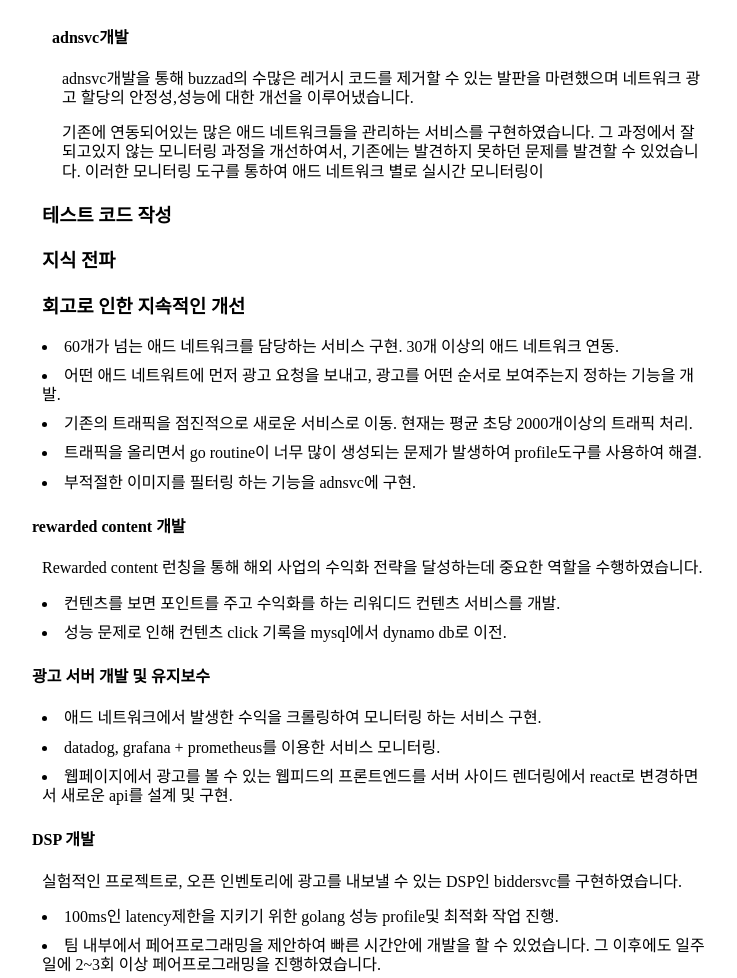
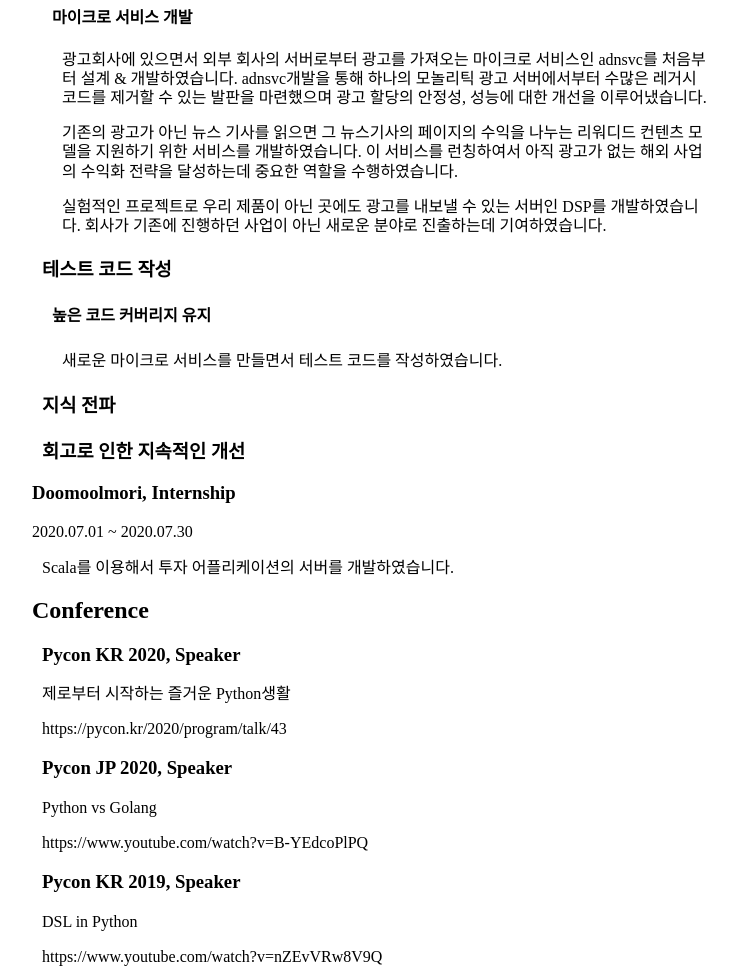
Before and after one commit to MagicalLas/atmosphere, a plain HTML site: page resume.html in a window 1280 px wide. Shown: the part 357-1335 px from the top of the page, without its empty margins (11-748 px from the left). Drawn offline with Linux system fonts and the light colour scheme.

Commit message:
Update resume.html

```diff
--- a/resume.html
+++ b/resume.html
@@ -123,7 +123,7 @@
                 <h1>Wonho Ha</h1>
                 <div>
                     <p>
-                        이제 성장하기 시작한 주니어 프로그래머입니다. 함수형 프로그래밍이나 DDD, 페어프로그래밍에 관심이 많습니다.
+                        이제 성장하기 시작한 주니어 프로그래머입니다. 아키텍처나 DDD, 페어프로그래밍에 관심이 많습니다.
                     </p>
                     <p>Email: las@magical.dev</p>
                     <p>GitHub: @MagicalLas</p>
@@ -136,46 +136,35 @@
                 <div class="chapter">
                     <h3>시스템 개선 및 리팩터링</h3>
                     <div class="chapter">
-                        <h4>adnsvc개발</h4>
+                        <h4>마이크로 서비스 개발</h4>
                         <div class="chapter">
                             <p>
-                                adnsvc개발을 통해 buzzad의 수많은 레거시 코드를 제거할 수 있는 발판을 마련했으며 네트워크 광고 할당의 안정성,성능에 대한 개선을 이루어냈습니다.
+                                광고회사에 있으면서 외부 회사의 서버로부터 광고를 가져오는 마이크로 서비스인 adnsvc를 처음부터 설계 & 개발하였습니다.
+                                adnsvc개발을 통해 하나의 모놀리틱 광고 서버에서부터 수많은 레거시 코드를 제거할 수 있는 발판을 마련했으며 광고 할당의 안정성, 성능에 대한 개선을 이루어냈습니다.
                             </p>
-                            <p>기존에 연동되어있는 많은 애드 네트워크들을 관리하는 서비스를 구현하였습니다. 그 과정에서 잘 되고있지 않는 모니터링 과정을 개선하여서, 기존에는 발견하지 못하던 문제를 발견할 수 있었습니다. 이러한 모니터링 도구를 통하여 애드 네트워크 별로 실시간 모니터링이 </p>
+                            <p>
+                                기존의 광고가 아닌 뉴스 기사를 읽으면 그 뉴스기사의 페이지의 수익을 나누는 리워디드 컨텐츠 모델을 지원하기 위한 서비스를 개발하였습니다.
+                                이 서비스를 런칭하여서 아직 광고가 없는 해외 사업의 수익화 전략을 달성하는데 중요한 역할을 수행하였습니다.
+                            </p>
+                            <p>
+                                실험적인 프로젝트로 우리 제품이 아닌 곳에도 광고를 내보낼 수 있는 서버인 DSP를 개발하였습니다.
+                                회사가 기존에 진행하던 사업이 아닌 새로운 분야로 진출하는데 기여하였습니다.
+                            </p>
                         </div>
                     </div>
 
                     <h3>테스트 코드 작성</h3>
-                    <div class="chapter"></div>
+                    <div class="chapter">
+                        <h4>높은 코드 커버리지 유지</h4>
+                        <div class="chapter">
+                            새로운 마이크로 서비스를 만들면서 테스트 코드를 작성하였습니다.
+                        </div>
+                    </div>
+
                     <h3>지식 전파</h3>
                     <div class="chapter"></div>
                     <h3>회고로 인한 지속적인 개선</h3>
                     <div class="chapter"></div>
-
-                        <li>60개가 넘는 애드 네트워크를 담당하는 서비스 구현. 30개 이상의 애드 네트워크 연동.</li>
-                        <li>어떤 애드 네트워트에 먼저 광고 요청을 보내고, 광고를 어떤 순서로 보여주는지 정하는 기능을 개발.</li>
-                        <li>기존의 트래픽을 점진적으로 새로운 서비스로 이동. 현재는 평균 초당 2000개이상의 트래픽 처리.</li>
-                        <li>트래픽을 올리면서 go routine이 너무 많이 생성되는 문제가 발생하여 profile도구를 사용하여 해결.</li>
-                        <li>부적절한 이미지를 필터링 하는 기능을 adnsvc에 구현.</li>
-                    </div>
-                    <h4>rewarded content 개발</h4>
-                    <div class="chapter">
-                        <p>Rewarded content 런칭을 통해 해외 사업의 수익화 전략을 달성하는데 중요한 역할을 수행하였습니다.</p>
-                        <li>컨텐츠를 보면 포인트를 주고 수익화를 하는 리워디드 컨텐츠 서비스를 개발.</li>
-                        <li>성능 문제로 인해 컨텐츠 click 기록을 mysql에서 dynamo db로 이전.</li>
-                    </div>
-                    <h4>광고 서버 개발 및 유지보수</h4>
-                    <div class="chapter">
-                        <li>애드 네트워크에서 발생한 수익을 크롤링하여 모니터링 하는 서비스 구현.</li>
-                        <li>datadog, grafana + prometheus를 이용한 서비스 모니터링.</li>
-                        <li>웹페이지에서 광고를 볼 수 있는 웹피드의 프론트엔드를 서버 사이드 렌더링에서 react로 변경하면서 새로운 api를 설계 및 구현.</li>
-                    </div>
-                    <h4>DSP 개발</h4>
-                    <div class="chapter">
-                        <p>실험적인 프로젝트로, 오픈 인벤토리에 광고를 내보낼 수 있는 DSP인 biddersvc를 구현하였습니다.</p>
-                        <li>100ms인 latency제한을 지키기 위한 golang 성능 profile및 최적화 작업 진행.</li>
-                        <li>팀 내부에서 페어프로그래밍을 제안하여 빠른 시간안에 개발을 할 수 있었습니다. 그 이후에도 일주일에 2~3회 이상 페어프로그래밍을 진행하였습니다.</li>
-                    </div>
                 </div>
                 <div>
                     <h3>Doomoolmori, Internship</h3>
```
